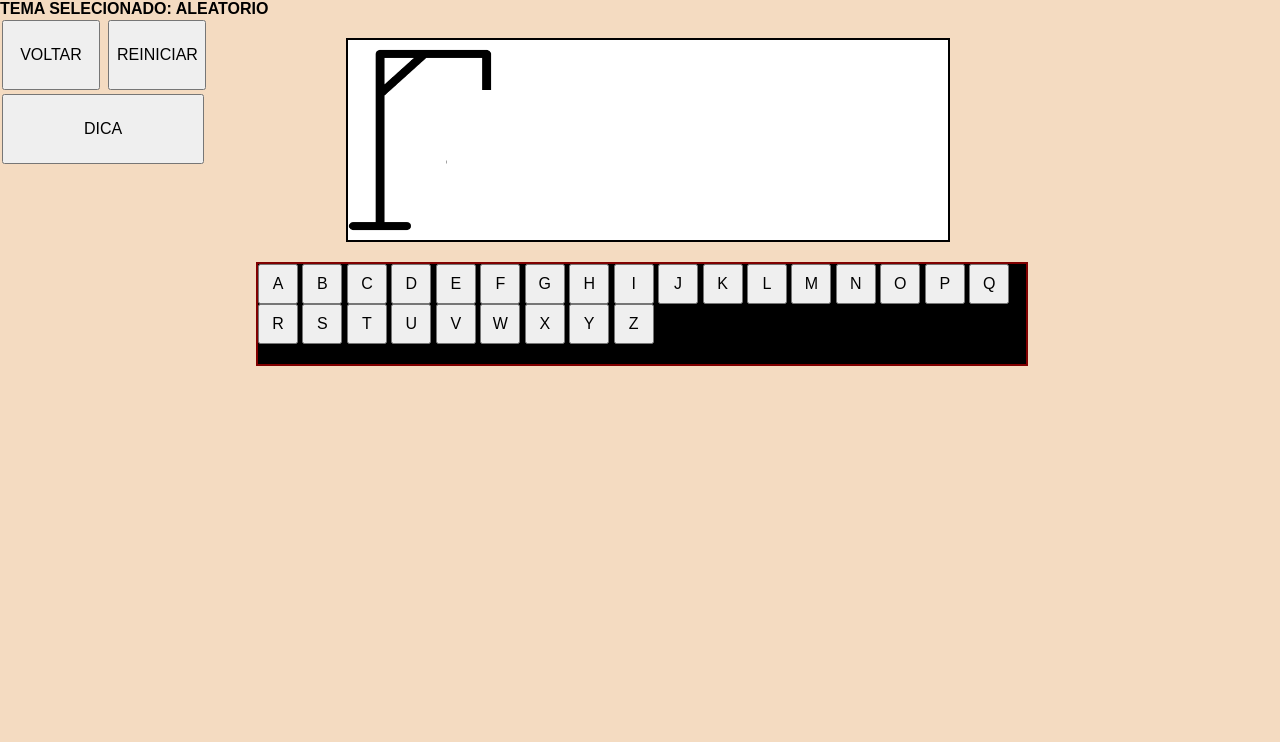
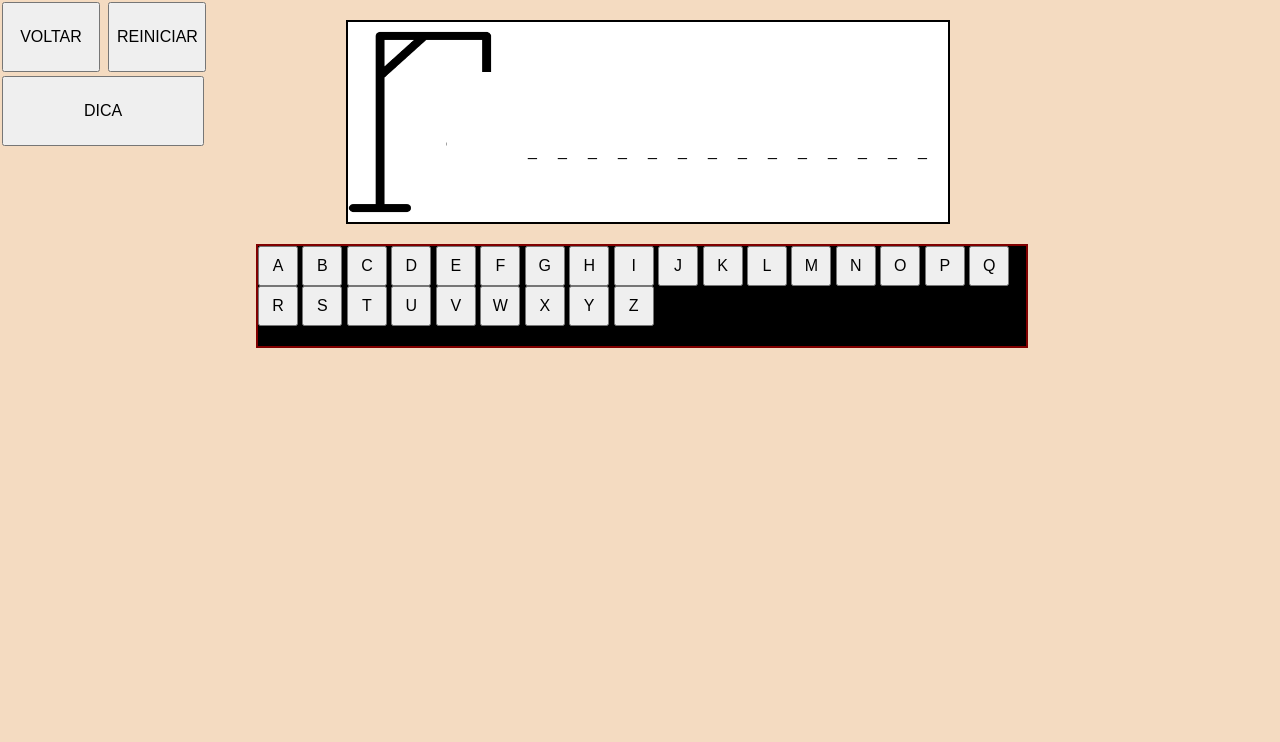
Before and after one commit to 1RodrigoSoares/Jogo-da-Forca-JS-, a plain HTML site: page pagJogo.html in a window 1280 px wide. Shown: the part 58-800 px from the top of the page. Drawn offline with Linux system fonts and the light colour scheme.

Commit message:
Add traços das letras no html

```diff
--- a/estilos/styleJogo.css
+++ b/estilos/styleJogo.css
@@ -34,9 +34,22 @@
     width: 40px;
 }
 
-.imgBonecoJogo{
+.espacoForca{
     width: 30%;
     height: 100%;
+}
+
+.imgBonecoJogo{
+    width: 100%;
+    height: 100%;
+}
+
+.espacoPalavra{
+    width: 70%;
+    height: 100%;
+    display: grid;
+    grid-template-columns: repeat(14,1fr);
+    grid-template-rows: repeat(5,1fr);
 }
 
 body{
@@ -70,6 +83,7 @@ body{
     margin: 2px;
 }
 .tela{
+    display: flex;
     width: 600px;
     height: 200px;
     margin: 20px 0 20px 90px;
@@ -91,6 +105,11 @@ body{
     grid-template-columns: 1fr 3fr 1fr;
     grid-template-rows: 1fr 1fr;
 }
+
+.letra{
+    grid-row: 4;
+}
+
 
 @media screen and (max-width:1082px){
     #botaoVoltar,#botaoReiniciar,#botaoDica{
--- a/pagJogo.html
+++ b/pagJogo.html
@@ -21,9 +21,6 @@
         <a href="https://github.com/1RodrigoSoares" id="link2" target="_blank">Perfil no GitHub</a>
     </header>
     <section>
-        <article>
-            <h1>TEMA SELECIONADO: ALEATORIO</h1>
-        </article>
         <article class="jogo" id="jogoTP">
             <div class="botoes" id="botoesTP">
                 <a href="pagEscolherTema.html" rel="prev"><button id="botaoVoltar">VOLTAR</button></a>
@@ -31,7 +28,25 @@
                 <button id="botaoDica">DICA</button>
             </div>
             <div class="tela" id="telaTP">
-                <img class="imgBonecoJogo" src="img/hangman(semOboneco).png" alt="lugarOndeFicaOboneco">
+                <div class="espacoForca">
+                    <img class="imgBonecoJogo" src="img/hangman(semOboneco).png" alt="lugarOndeFicaOboneco">
+                </div>
+                <div class="espacoPalavra">
+                    <span class="letra" id="letra1">_</span>
+                    <span class="letra" id="letra2">_</span>
+                    <span class="letra" id="letra3">_</span>
+                    <span class="letra" id="letra4">_</span>
+                    <span class="letra" id="letra5">_</span>
+                    <span class="letra" id="letra6">_</span>
+                    <span class="letra" id="letra7">_</span>
+                    <span class="letra" id="letra8">_</span>
+                    <span class="letra" id="letra9">_</span>
+                    <span class="letra" id="letra10">_</span>
+                    <span class="letra" id="letra11">_</span>
+                    <span class="letra" id="letra12">_</span>
+                    <span class="letra" id="letra13">_</span>
+                    <span class="letra" id="letra14">_</span>
+                </div>
             </div>
             <div class="teclado" id="tecladoTP">
                 <button class="botaoTeclado" id="botãoA">A</button>
```
